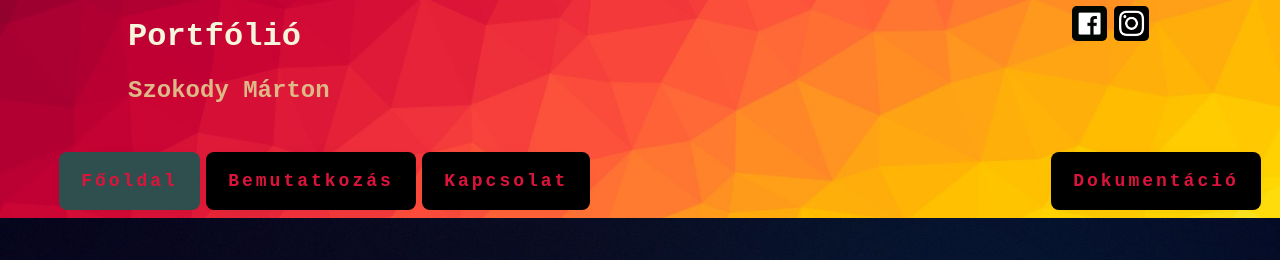
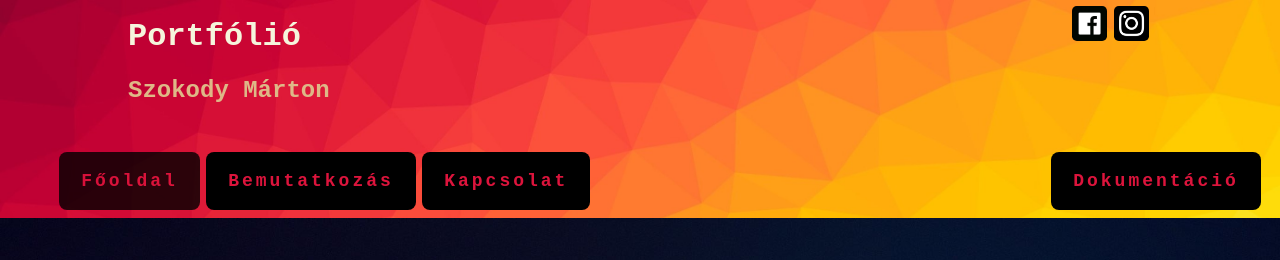
Before and after one commit to mSzoky/szokody_marton_portfolio, a plain HTML site: page index.html in a window 1280 px wide. In both pictures the pointer is over the item "Főoldal". Shown: the top 260 px of the page. Drawn offline with Linux system fonts and the light colour scheme.

Commit message:
Update style.css

```diff
--- a/css/style.css
+++ b/css/style.css
@@ -49,7 +49,6 @@ img{
 	letter-spacing: 3px;
 	font-size: 0.8rem;
 	font-weight: bold;
-	color: #DAA520;
 	background-color: black;
 	display: inline-block;
 	padding: 0.5rem 1rem;
@@ -57,8 +56,6 @@ img{
 	border-radius: 0.5rem;
 	transition: .3s;
 	min-width: max-content;
-	-webkit-box-shadow: 0px 2px 25px -15px rgba(0,0,0,0.2);
-	box-shadow: 0px 2px 25px -15px rgba(0,0,0,0.2);
 }
 
 
@@ -87,7 +84,7 @@ img{
 
 .gomb:hover{
 	cursor: pointer;
-	background-color: #2F4F4F;
+	opacity: 0.8;
 }
 
 
@@ -178,6 +175,11 @@ img{
 	border-radius: 0.3rem;
 }
 
+.ikon:hover{
+	cursor: pointer;
+	opacity: 0.8;
+}
+
 
 
 .jegyzet{
```
